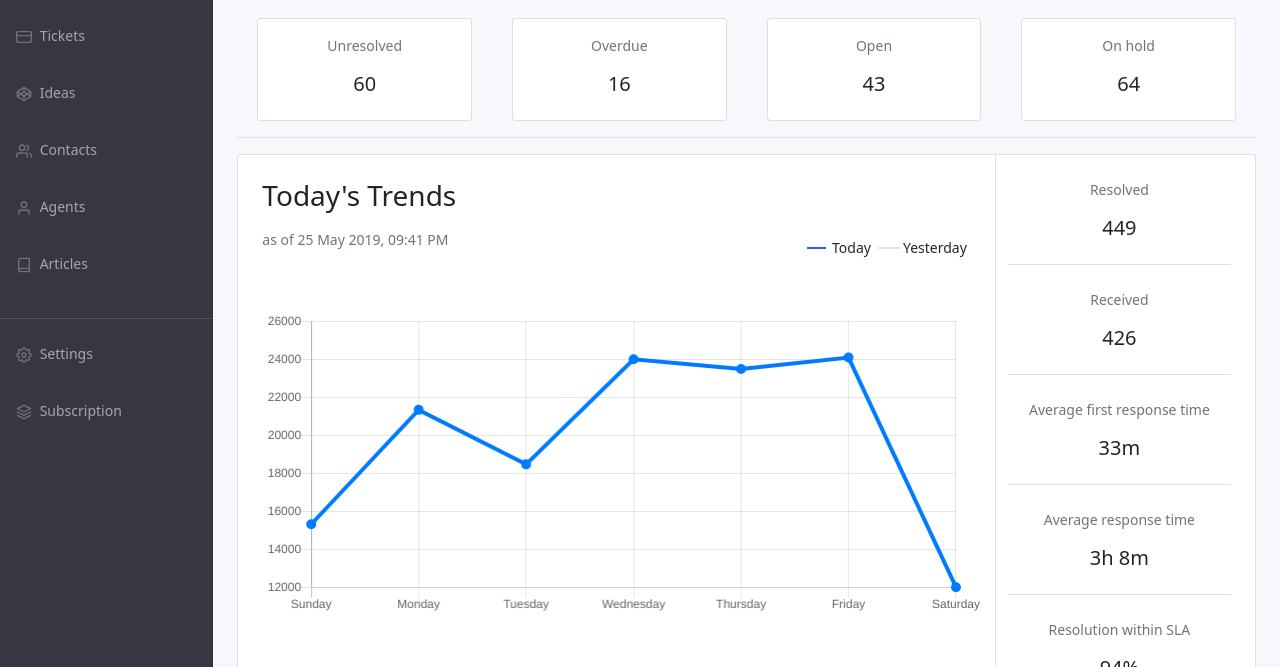
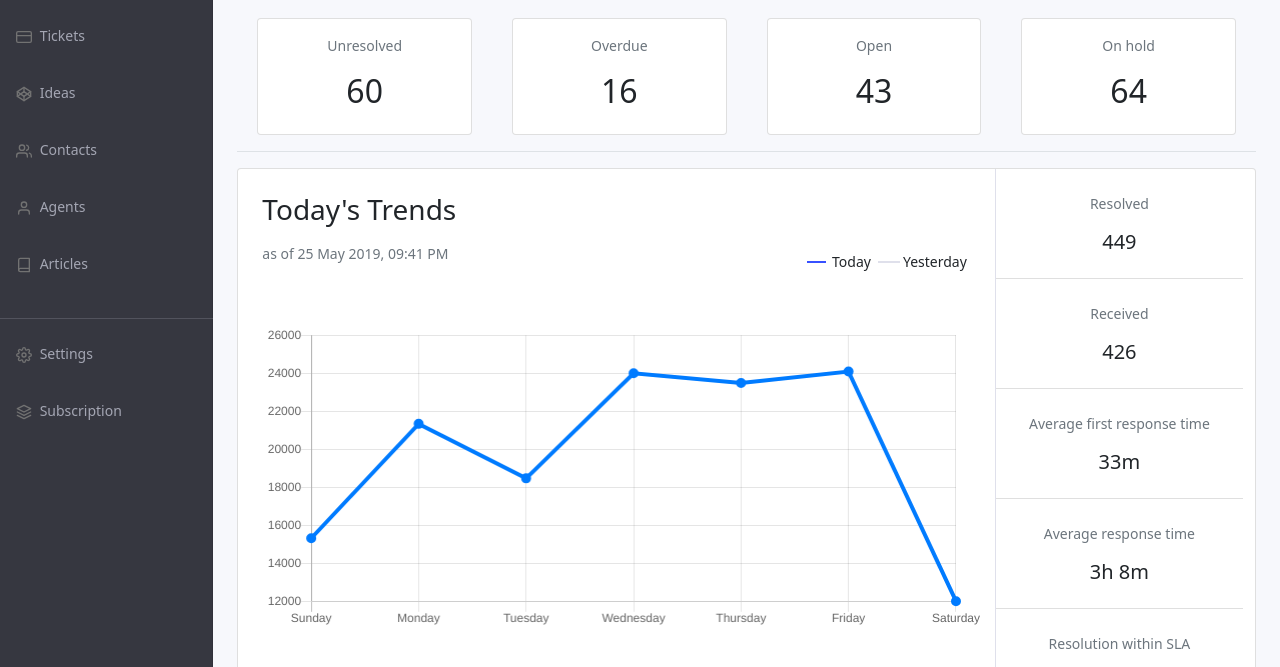
Before and after one commit to mayphyu12/inm320_bootstrap, a website: page index.html in a window 1280 px wide. Shown: the part 120-787 px from the top of the page. Drawn offline with nearby package versions, Linux system fonts and the light colour scheme.

Commit message:
Edit CSS

```diff
--- a/css/style.css
+++ b/css/style.css
@@ -150,7 +150,7 @@ header {
     margin: 0px 20px;
   }
 
-  .border-l {
+  .border-lft {
     border-left: 1px solid #DFE0EB;
   }
 
--- a/index.html
+++ b/index.html
@@ -131,7 +131,7 @@
             <div class="card">
               <div class="card-body text-center">
                 <p class="card-text text-muted">Unresolved</p>
-                <h5 class="card-title">60</h5>
+                <h2 class="card-title">60</h2>
               </div>
             </div>
         </div>
@@ -139,7 +139,7 @@
             <div class="card">
               <div class="card-body text-center">
                 <p class="card-text text-muted">Overdue</p>
-                <h5 class="card-title">16</h5>
+                <h2 class="card-title">16</h2>
               </div>
             </div>
         </div>
@@ -147,7 +147,7 @@
             <div class="card">
               <div class="card-body text-center">
                 <p class="card-text text-muted">Open</p>
-                <h5 class="card-title">43</h5>
+                <h2 class="card-title">43</h2>
               </div>
             </div>
         </div>
@@ -155,7 +155,7 @@
             <div class="card">
               <div class="card-body text-center">
                 <p class="card-text text-muted">On hold</p>
-                <h5 class="card-title">64</h5>
+                <h2 class="card-title">64</h2>
               </div>
             </div>
         </div>
@@ -180,7 +180,7 @@
               <canvas class="my-4 w-100" id="myChart" width="900" height="380"></canvas>
             </div> <!-- Graph End -->
 
-            <div class="col-md-3 border-l">
+            <div class="col-md-3 border-lft p-0">
 
                 <ul class="list-group list-group-flush p-0 m-0 text-center">
                       <li class="list-group-item mt-sm-3 pb-sm-3">
@@ -382,11 +382,11 @@
 </div>
 
 
+    <!-- JavaScript Bundle with Popper -->
+    <script src="https://cdn.jsdelivr.net/npm/bootstrap@5.1.3/dist/js/bootstrap.bundle.min.js" integrity="sha384-ka7Sk0Gln4gmtz2MlQnikT1wXgYsOg+OMhuP+IlRH9sENBO0LRn5q+8nbTov4+1p" crossorigin="anonymous"></script>
+    <script src="https://cdn.jsdelivr.net/npm/feather-icons@4.28.0/dist/feather.min.js" integrity="sha384-uO3SXW5IuS1ZpFPKugNNWqTZRRglnUJK6UAZ/gxOX80nxEkN9NcGZTftn6RzhGWE" crossorigin="anonymous"></script>
+    <script src="https://cdn.jsdelivr.net/npm/chart.js@2.9.4/dist/Chart.min.js" integrity="sha384-zNy6FEbO50N+Cg5wap8IKA4M/ZnLJgzc6w2NqACZaK0u0FXfOWRRJOnQtpZun8ha" crossorigin="anonymous">
+    </script><script src="dashboard.js"></script>
 
-      <!-- JavaScript Bundle with Popper -->
-      <script src="https://cdn.jsdelivr.net/npm/bootstrap@5.1.3/dist/js/bootstrap.bundle.min.js" integrity="sha384-ka7Sk0Gln4gmtz2MlQnikT1wXgYsOg+OMhuP+IlRH9sENBO0LRn5q+8nbTov4+1p" crossorigin="anonymous"></script>
-      <script src="https://cdn.jsdelivr.net/npm/feather-icons@4.28.0/dist/feather.min.js" integrity="sha384-uO3SXW5IuS1ZpFPKugNNWqTZRRglnUJK6UAZ/gxOX80nxEkN9NcGZTftn6RzhGWE" crossorigin="anonymous"></script>
-      <script src="https://cdn.jsdelivr.net/npm/chart.js@2.9.4/dist/Chart.min.js" integrity="sha384-zNy6FEbO50N+Cg5wap8IKA4M/ZnLJgzc6w2NqACZaK0u0FXfOWRRJOnQtpZun8ha" crossorigin="anonymous">
-      </script><script src="dashboard.js"></script>
   </body>
 </html>
```
